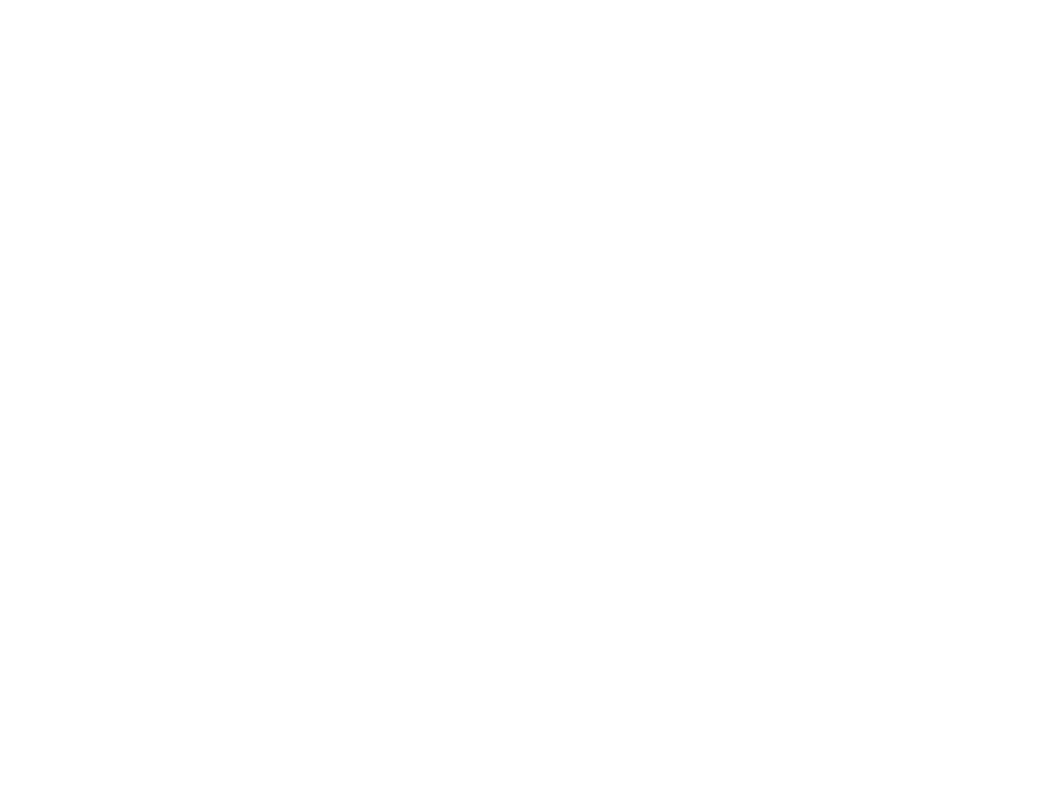
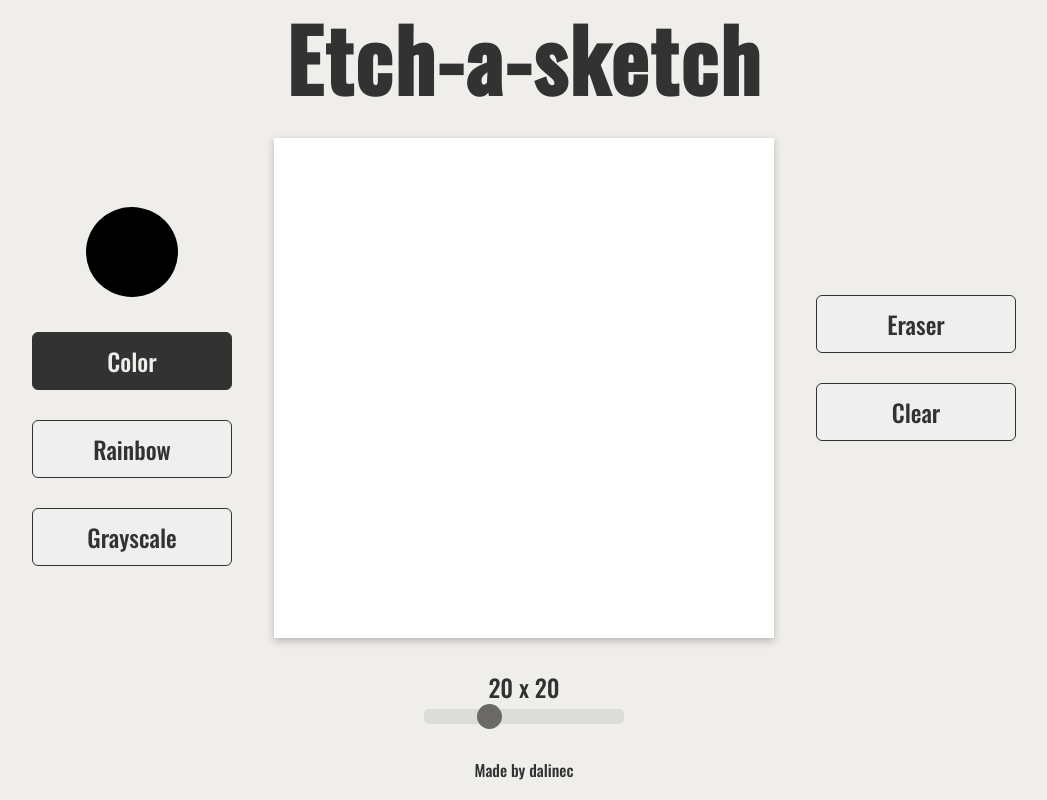
Before and after one commit to dalinec/etch-a-sketch, a plain HTML site: page index.html in a window 1280 px wide. Shown: the whole page, without its empty margins (116-1163 px from the left). Drawn offline with nearby package versions, Linux system fonts and the light colour scheme.

Commit message:
Add css and js

```diff
--- a/index.html
+++ b/index.html
@@ -4,10 +4,37 @@
     <meta charset="utf-8">
     <meta name="viewport" content="width=device-width, initial-scale=1.0">
     <link rel="stylesheet" href="style.css">
+    <link rel="preconnect" href="https://fonts.googleapis.com">
+    <link rel="preconnect" href="https://fonts.gstatic.com" crossorigin>
+    <link href="https://fonts.googleapis.com/css2?family=Oswald:wght@500&display=swap" rel="stylesheet">
     <title>Etch-a-sketch</title>
 </head>
 
     <body>
+        <header class="header">
+        <h1 class="title">Etch-a-sketch</h1>
+        </header>
+            <main id="container">
+                 <div id="left">
+                    <input id="colorPicker" class="picker" type="color" value="black">
+                     <button id="colorBtn" class="active">Color</button>
+                     <button id="rainbowBtn">Rainbow</button>
+                     <button id="grayScaleBtn">Grayscale</button>
+                 </div>
+                 <div id="middle">
+                     <div id="grid" class="grid"></div>
+                     <div id="sizeValue" class="size-value">20 x 20</div>
+                     <input id="sizeSlider" type="range" class="slider" value="20" min="1" max="64">
+                 </div>
+                 <div id="right">
+                    <button id="eraserBtn">Eraser</button>
+                    <button id="clearBtn">Clear</button>
+                 </div>
+            </main>
+        <footer>
+            <p>Made by dalinec</p>
+        </footer>
+
 
     <script type="text/javascript" src="script.js"> </script>
 
--- a/script.js
+++ b/script.js
@@ -0,0 +1,119 @@
+const DEFAULT_COLOR = '#333333'
+const DEFAULT_MODE = 'color'
+const DEFAULT_SIZE = 20
+
+let currentColor = DEFAULT_COLOR
+let currentMode = DEFAULT_MODE
+let currentSize = DEFAULT_SIZE
+
+function setCurrentColor(newColor) {
+  currentColor = newColor
+}
+
+function setCurrentMode(newMode) {
+  activateButton(newMode)
+  currentMode = newMode
+}
+
+function setCurrentSize(newSize) {
+  currentSize = newSize
+}
+
+const colorPicker = document.getElementById('colorPicker')
+const colorBtn = document.getElementById('colorBtn')
+const rainbowBtn = document.getElementById('rainbowBtn')
+const eraserBtn = document.getElementById('eraserBtn')
+const clearBtn = document.getElementById('clearBtn')
+const greyScaleBtn = document.getElementById('grayScaleBtn')
+const sizeValue = document.getElementById('sizeValue')
+const sizeSlider = document.getElementById('sizeSlider')
+const grid = document.getElementById('grid')
+
+colorPicker.oninput = (e) => setCurrentColor(e.target.value)
+colorBtn.onclick = () => setCurrentMode('color')
+rainbowBtn.onclick = () => setCurrentMode('rainbow')
+eraserBtn.onclick = () => setCurrentMode('eraser')
+greyScaleBtn.onclick = () => setCurrentMode('grey')
+clearBtn.onclick = () => reloadGrid()
+sizeSlider.onmousemove = (e) => updateSizeValue(e.target.value)
+sizeSlider.onchange = (e) => changeSize(e.target.value)
+
+let mouseDown = false
+document.body.onmousedown = () => (mouseDown = true)
+document.body.onmouseup = () => (mouseDown = false)
+
+function changeSize(value) {
+  setCurrentSize(value)
+  updateSizeValue(value)
+  reloadGrid()
+}
+
+function updateSizeValue(value) {
+  sizeValue.innerHTML = `${value} x ${value}`
+}
+
+function reloadGrid() {
+  clearGrid()
+  setupGrid(currentSize)
+}
+
+function clearGrid() {
+  grid.innerHTML = ''
+}
+
+function setupGrid(size) {
+  grid.style.gridTemplateColumns = `repeat(${size}, 1fr)`
+  grid.style.gridTemplateRows = `repeat(${size}, 1fr)`
+
+  for (let i = 0; i < size * size; i++) {
+    const gridElement = document.createElement('div')
+    gridElement.classList.add('grid-element')
+    gridElement.addEventListener('mouseover', changeColor)
+    gridElement.addEventListener('mousedown', changeColor)
+    grid.appendChild(gridElement)
+  }
+}
+
+function changeColor(e) {
+  if (e.type === 'mouseover' && !mouseDown) return
+  if (currentMode === 'rainbow') {
+    const randomR = Math.floor(Math.random() * 256)
+    const randomG = Math.floor(Math.random() * 256)
+    const randomB = Math.floor(Math.random() * 256)
+    e.target.style.backgroundColor = `rgb(${randomR}, ${randomG}, ${randomB})`
+  } else if (currentMode === 'color') {
+    e.target.style.backgroundColor = currentColor
+  } else if (currentMode === 'eraser') {
+    e.target.style.backgroundColor = '#fefefe'
+  } else if (currentMode === 'grey') {
+    e.target.style.backgroundColor = '#707070';
+    e.target.count += 1;
+    e.target.style.opacity = 0.2 * e.target.count;
+  }
+}
+
+function activateButton(newMode) {
+  if (currentMode === 'rainbow') {
+    rainbowBtn.classList.remove('active')
+  } else if (currentMode === 'color') {
+    colorBtn.classList.remove('active')
+  } else if (currentMode === 'eraser') {
+    eraserBtn.classList.remove('active')
+  } else if (currentMode === 'grey')
+    greyScaleBtn.classList.remove('active')
+
+  if (newMode === 'rainbow') {
+    rainbowBtn.classList.add('active')
+  } else if (newMode === 'color') {
+    colorBtn.classList.add('active')
+  } else if (newMode === 'eraser') {
+    eraserBtn.classList.add('active')
+  } else if (newMode === 'grey') {
+    greyScaleBtn.classList.add('active')
+  }
+}
+
+window.onload = () => {
+  setupGrid(DEFAULT_SIZE)
+  activateButton(DEFAULT_MODE)
+}
--- a/style.css
+++ b/style.css
@@ -0,0 +1,170 @@
+html {
+    font-family: 'Oswald', sans-serif;
+    position: relative;
+    min-height: 100%;
+}
+/*
+*,
+*::before
+*::after {
+    box-sizing: border-box;
+    padding: 0;
+    margin: 0;
+}*/
+
+body {
+    background-color:#f0eeeb;
+    color: #323232;
+    line-height: 1.6;
+    display: flex;
+    flex-direction: column;
+    align-items: center;
+
+}
+
+h1 {
+    line-height: 1.3;
+    letter-spacing: 2px;
+}
+
+button, input {
+    width: 100%;
+    border: none;
+    color: #323232;
+    font-family: inherit;
+    font-size: inherit;
+    cursor: pointer;
+    outline: none;
+}
+
+/* HEADER */
+
+.header {
+    margin-bottom: -2rem;
+}
+
+.title {
+    text-align: center;
+    font-size: 85px;
+    margin-top: -5px;
+}
+
+/* MAIN CONTAINER */
+
+#container {
+    display: flex;
+    align-items: center;
+    justify-content: center;
+    gap: 12rem;
+    max-width: 1100px;
+    padding-bottom: 2rem;
+}
+
+#left, #middle, #right {
+    display: flex;
+    flex-direction: column;
+    align-items: center;
+    justify-content: center;
+    gap: 30px;
+    width: 200px;
+}
+
+#left {
+    padding-bottom: 6rem;
+}
+
+#right {
+    padding-bottom: 8rem;
+}
+
+/*#left:hover {
+    transform: scale(1.07);
+}*/
+
+button {
+    padding: 10px 20px;
+    border: 1px solid #323232;
+    border-radius: 6px;
+    font-size: 1.5rem;
+}
+
+button.active {
+    background-color: #323232;
+    color: #f0eeeb;
+}
+
+button,
+.picker {
+  transition: transform 0.1s ease-in-out;
+}
+
+button:hover,
+#colorPicker:hover {
+    transform: scale(1.03);
+}
+
+
+
+.size-value {
+    margin-bottom: -30px;
+    font-size: 1.5rem;
+}
+
+#colorPicker {
+  -webkit-appearance: none;
+  appearance: none;
+  background-color: transparent;
+  width: 100px;
+  height: 100px;
+  border: none;
+}
+
+#colorPicker::-webkit-color-swatch {
+  border-radius: 50%;
+  border: none;
+}
+
+.slider {
+    -webkit-appearance: none;
+    width: 100%;
+    height: 15px;
+    border-radius: 5px;
+    background: #d3d3d3;
+    outline: none;
+    opacity: 0.7;
+    -webkit-transition: .2s;
+    transition: opacity .2s;
+  }
+
+  .slider::-webkit-slider-thumb {
+    -webkit-appearance: none;
+    appearance: none;
+    width: 25px;
+    height: 25px;
+    border-radius: 50%;
+    background:#323232;
+    cursor: pointer;
+  }
+
+.grid {
+    display: grid;
+    width: 500px;
+    height: 500px;
+    background-color: white;
+    box-shadow: rgba(0, 0, 0, 0.24) 0px 3px 8px;
+  }
+
+  .grid-element {
+    user-select: none;
+  }
+
+/* FOOTER */
+
+footer {
+    position: absolute;
+    bottom: 0;
+    display: flex;
+    justify-content: center;
+    width: 100vh;
+    text-align: center;
+}
```
